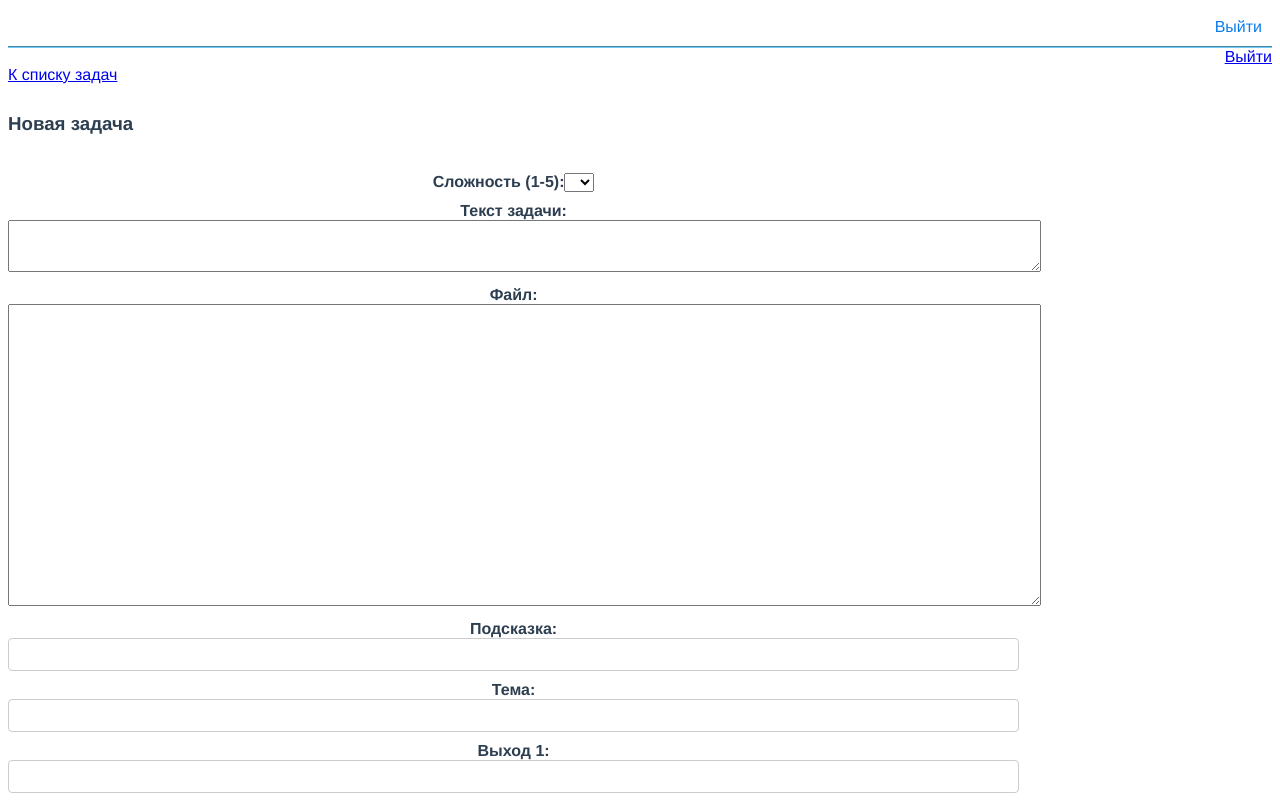
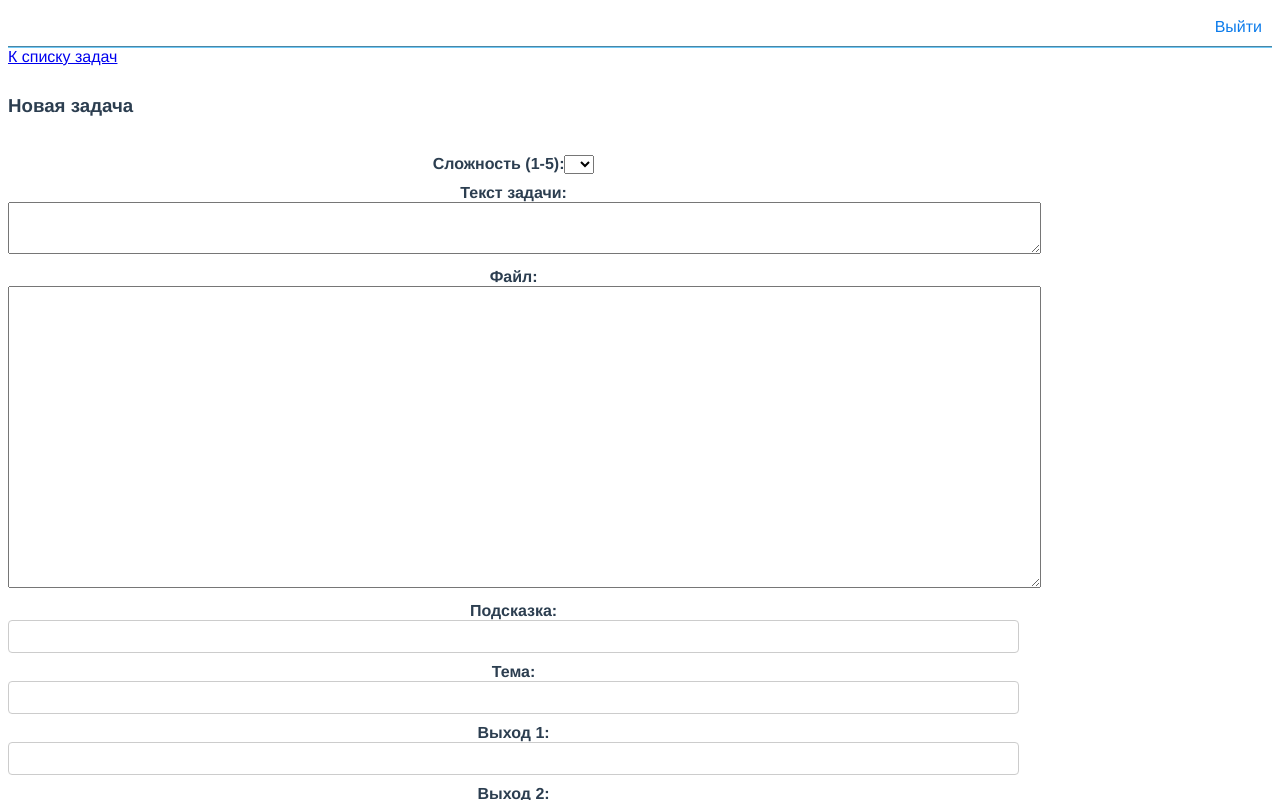
Before and after one commit to Lidzips/vkr, a Vue app in the folder education-app/: page /adminCreate in a window 1280 px wide. Shown: the top 800 px of the page. Built offline with nearby package versions, Linux system fonts and the light colour scheme.

Commit message:
added adjusted margins for new header. added completed tasks highlighting

```diff
--- a/education-app/src/components/AdminCreate.vue
+++ b/education-app/src/components/AdminCreate.vue
@@ -1,8 +1,4 @@
 <template>
-  <div class="logout">
-    <router-link to="/login">Выйти</router-link>
-  </div>
-
   <div class="form-container">
     <div class="task-navigation">
       <router-link to="/admin">К списку задач</router-link>
--- a/education-app/src/components/AdminDetails.vue
+++ b/education-app/src/components/AdminDetails.vue
@@ -1,8 +1,4 @@
 <template>
-  <div class="logout">
-    <router-link to="/login">Выйти</router-link>
-  </div>
-
   <div class="form-container" v-if="task">
     <div class="task-navigation">
       <router-link to="/admin">К списку задач</router-link>
--- a/education-app/src/components/AdminPage.vue
+++ b/education-app/src/components/AdminPage.vue
@@ -1,10 +1,7 @@
 <template>
-  <div class="logout">
-    <router-link to="/login">Выйти</router-link>
-  </div>
+    <div class="home-page">
       <div class="home">
         <h2>Администраторская страница</h2>
-      <p>Добро пожаловать, {{ userData.login }}!</p>
       </div>
       <div class="spacer">
       </div>
@@ -32,6 +29,8 @@
           </router-link>
         </div>
       </div>
+    </div>
+
   </template>
 
   <script>
@@ -87,11 +86,6 @@
   </script>
 
   <style>
-  .logout{
-    display: flex;
-    justify-content: flex-end;
-  }
-
   .home {
     max-width: 75%;
     margin: 0 auto;
--- a/education-app/src/components/HomePage.vue
+++ b/education-app/src/components/HomePage.vue
@@ -1,13 +1,9 @@
 <template>
-  <div class="logout">
-    <router-link to="/login">Выйти</router-link>
-  </div>
+    <div class="home-page">
       <div class="home">
         <h2>Домашняя страница</h2>
-      <p>Добро пожаловать, {{ userData.login }}!</p>
       </div>
-    <div class="spacer">
-    </div>
+      <div class="spacer"></div>
       <div class="home">
         <div v-for="topic in topics" :key="topic">
           <h3 class="topic-heading">{{ topic }}</h3>
@@ -19,12 +15,15 @@
               :class="{ 'locked': !isTaskAvailable(task.id)}"
               @click="handleTaskClick(task)"
             >
-            <span v-if="!isTaskAvailable(task.id)" class="lock-icon">🔒</span>
+              <span v-if="isTaskCompleted(task.id)" class="completed-icon">✓</span>
+              <span v-else-if="!isTaskAvailable(task.id)" class="lock-icon">🔒</span>
               <p>Задание {{ task.id }}</p>
             </div>
           </div>
         </div>
       </div>
+    </div>
+
   </template>
 
   <script>
@@ -85,6 +84,11 @@
         const progress = this.userProgress.find(item => item.taskId === taskId);
         return progress && progress.available;
       },
+      isTaskCompleted(taskId) {
+        // Проверяем, выполнено ли задание пользователем
+        const progress = this.userProgress.find((item) => item.taskId === taskId);
+        return progress && progress.completed;
+      },
       handleTaskClick(task) {
         // Обработка клика по задаче
         if (this.isTaskAvailable(task.id)) {
@@ -103,9 +107,8 @@
   </script>
 
   <style>
-  .logout{
-    display: flex;
-    justify-content: flex-end;
+  .home-page {
+    margin-top: 2%;
   }
 
   .home {
@@ -143,11 +146,19 @@
     cursor: not-allowed;
   }
 
-  .lock-icon {
+  .lock-icon,
+  .completed-icon {
     position: absolute;
     top: 50%;
     left: 50%;
     transform: translate(-50%, -50%);
+  }
+
+  .completed-icon {
+    color: green;
+    font-weight: bolder;
+    font-size: 24px;
+    text-shadow: 2px 2px 4px #00000062;
   }
 
   .topic-heading {
--- a/education-app/src/components/LoginForm.vue
+++ b/education-app/src/components/LoginForm.vue
@@ -70,6 +70,7 @@
     padding: 20px;
     border: 1px solid #ccc;
     border-radius: 4px;
+    margin-top: 2%;
   }
 
   h2 {
--- a/education-app/src/components/RegisterForm.vue
+++ b/education-app/src/components/RegisterForm.vue
@@ -1,7 +1,4 @@
 <template>
-  <div class="logout">
-    <router-link to="/login">Войти</router-link>
-  </div>
   <div class="register">
     <h2>Регистрация</h2>
     <form @submit.prevent="register">
@@ -95,6 +92,7 @@ export default {
   padding: 20px;
   border: 1px solid #ccc;
   border-radius: 4px;
+  margin-top: 2%;
 }
 
 h2 {
--- a/education-app/src/components/TaskDetails.vue
+++ b/education-app/src/components/TaskDetails.vue
@@ -1,13 +1,14 @@
 <template>
-  <div class="logout">
-    <router-link to="/login">Выйти</router-link>
-  </div>
   <div class="task-details">
     <div class="task-navigation">
       <router-link to="/home">К списку задач</router-link>
     </div>
     <div class="task-info" v-if="task">
       <h3>Задача {{ task.id }}</h3>
+      <div class="task-difficulty">
+        <label for="stars">Сложность:</label>
+        <span id="stars" class="star" v-for="index in 5" :key="index" :class="{ 'star-filled': index <= task.complexity }">&#9733;</span>
+      </div>
       <p>{{ task.taskText }}</p>
       <button @click="toggleCollapse">Подсказка</button>
       <div v-if="collapsed">
@@ -158,11 +159,6 @@
   </script>
 
   <style>
-  .logout{
-    display: flex;
-    justify-content: flex-end;
-  }
-
   .task-details {
     margin-top: 20px;
   }
@@ -224,4 +220,19 @@
     display: flex;
     justify-content: flex-start;
   }
+
+  .task-difficulty {
+    display: flex;
+    align-items: center;
+    justify-content: center;
+  }
+
+  .star {
+    font-size: 20px;
+    color: #ccc;
+  }
+
+  .star-filled {
+    color: gold;
+  }
   </style>
```
Lines whose indentation alone changed are shown as unchanged.
